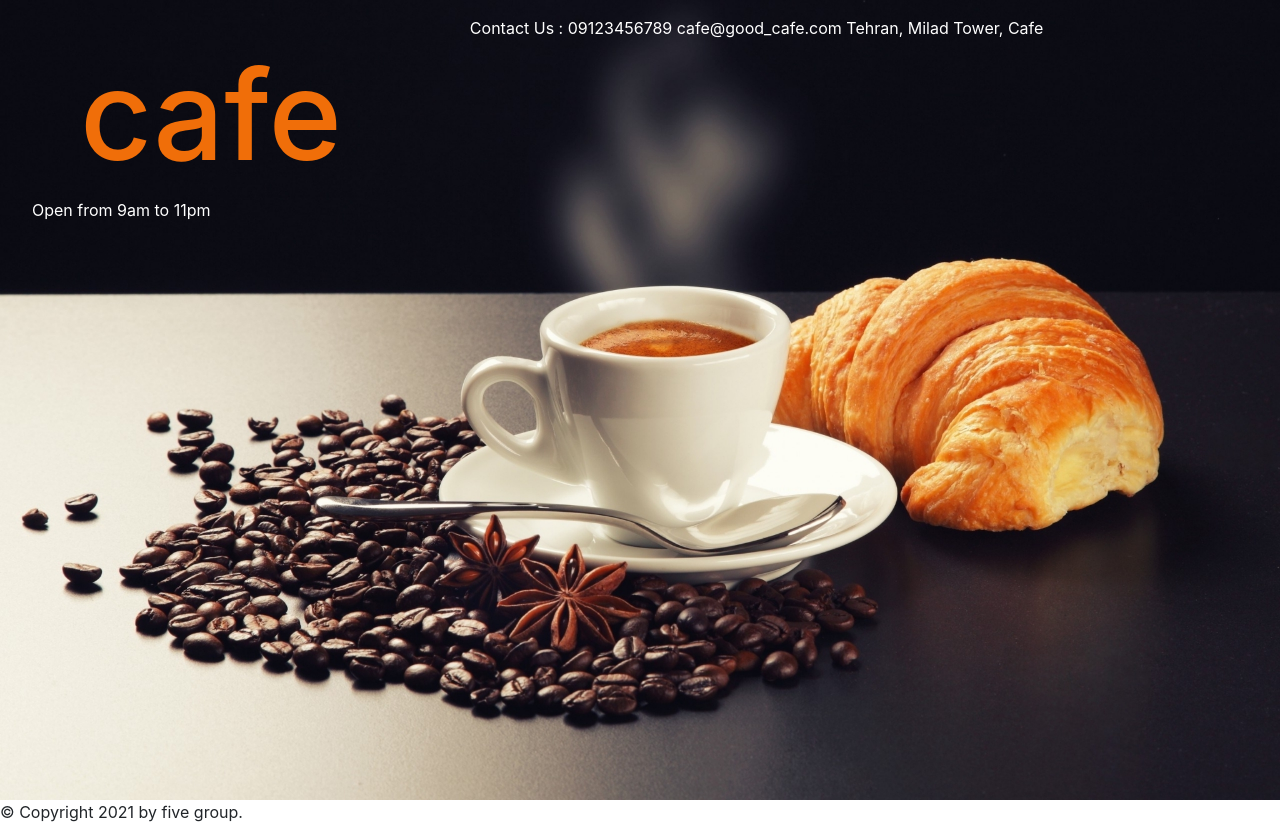
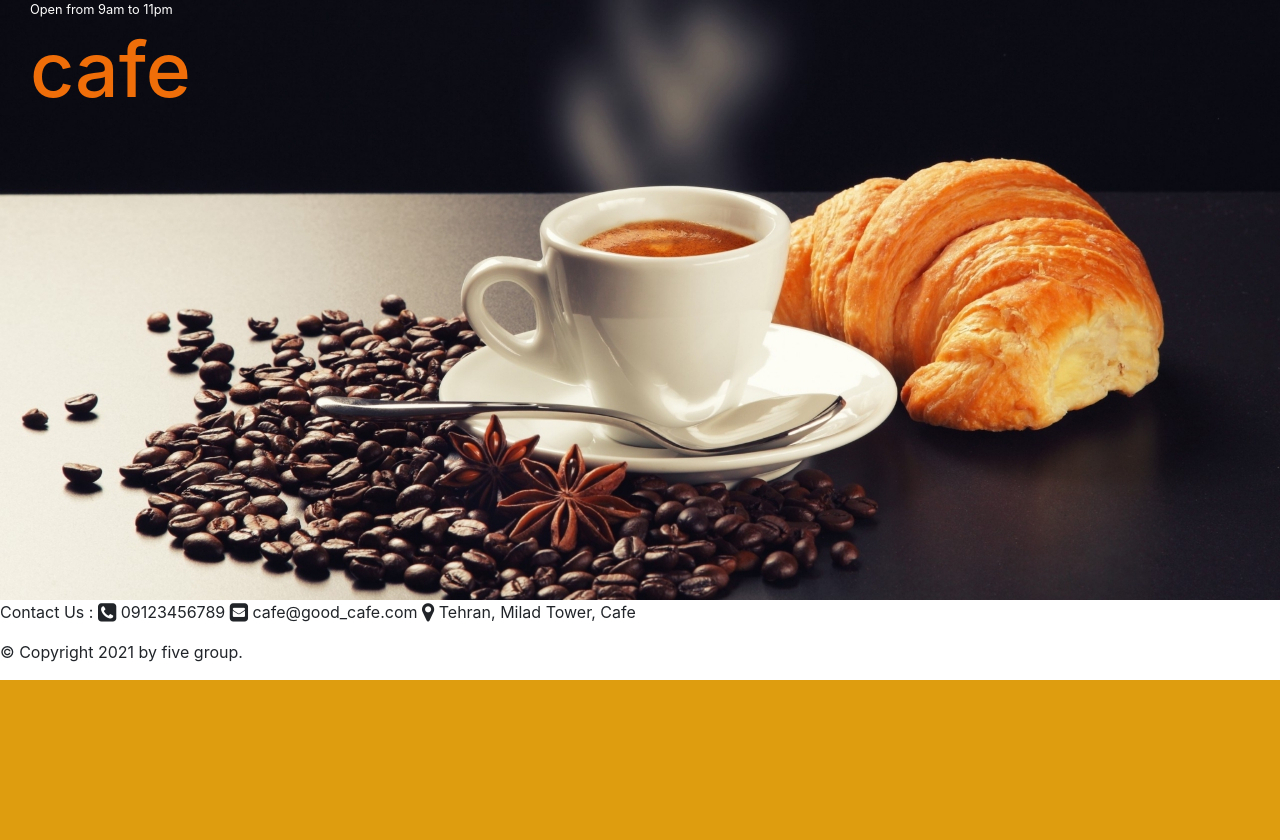
Before and after one commit to sepehr-ahmadi/django_test_project, a Flask app: page / in a window 1280 px wide. Shown: the part 174-1014 px from the top of the page. After the commit the page ends 854 px from the top, so only its background shows below. Run offline with Flask 2, Linux system fonts and the light colour scheme; some libraries are stand-ins or nearby versions.

Commit message:
update some front page

```diff
--- a/static/home.css
+++ b/static/home.css
@@ -2,5 +2,7 @@
   background-position: center;
   background-size: cover;
   background-image: url("img/4.jpg");
-  min-height: 100vh;
+  width: 100%;
+  height: auto;
+  min-height: 75vh;
 }
--- a/templates/cafe_base.html
+++ b/templates/cafe_base.html
@@ -8,6 +8,7 @@
     <link href="{{ url_for("static",filename="cafe_base.css") }}" rel="stylesheet">
     <link href="{{ url_for("static",filename="bootstrap.min.css") }}" rel="stylesheet">
     <link href="https://maxcdn.bootstrapcdn.com/bootstrap/4.5.2/css/bootstrap.min.css" rel="stylesheet">
+    <link rel="stylesheet" href="https://cdnjs.cloudflare.com/ajax/libs/font-awesome/4.7.0/css/font-awesome.min.css">
     <script src="https://maxcdn.bootstrapcdn.com/bootstrap/4.5.2/js/bootstrap.min.js"></script>
     <script src="https://cdnjs.cloudflare.com/ajax/libs/jquery/3.6.0/jquery.min.js"></script>
     {% block css %}
@@ -36,7 +37,8 @@
 {% endblock %}</div>
 <div id="footer">
     {% block footer %}
-       <p>&copy; Copyright 2021 by five group.</p>
+        <p>Contact Us : <i class="fa fa-phone-square fa-lg">  </i>  09123456789  <i class="fa fa-envelope-square fa-lg" >  </i> cafe@good_cafe.com <i class="fa fa-map-marker fa-lg"> </i> Tehran, Milad Tower, Cafe </p>
+        <p>&copy; Copyright 2021 by five group.</p>
     {% endblock %}
 </div>
 </body>
--- a/templates/home.html
+++ b/templates/home.html
@@ -10,27 +10,17 @@
     <meta name="viewport" content="width=device-width, initial-scale=1">
 {% endblock %}
 {% block content %}
-<div class="container-fluid bgimg">
+<div class="container-fluid bgimg min-vh-75">
     <div class="row">
-        <div class="col3 pr-lg-5 mr-3">
-            <h1 style="font-size: 125px; color: #f06e09 ;padding-left: 5rem; padding-top: 5vh">cafe</h1>
+        <div class="col pr-lg-5 mr-3">
+            <h1 style="font-size: 6vw; position: absolute; left: 30px; color: #f06e09 ; padding-top: 3vh">cafe</h1>
         </div>
-        <div class="col3 pl-lg-5 text-white pt-lg-3 ml-3">
-            <p>Contact Us : <i class="fa fa-phone-square fa-lg">  </i>  09123456789  <i class="fa fa-envelope-square fa-lg" >  </i> cafe@good_cafe.com <i class="fa fa-map-marker fa-lg"> </i> Tehran, Milad Tower, Cafe </p>
-
-        </div>
-
-        <div class="col-1 text-danger pt-lg-3 ">
-            <i class="fa fa-list fa-3x"></i>
-
-        </div>
-
-
+        <div class="row">
+        <p style="position: absolute; left: 30px; color: white; font-size: 1vw">Open from 9am to 11pm</p>
+    </div>
 
     </div>
-    <div class="row">
-        <p style="padding-left: 2rem; color: white">Open from 9am to 11pm</p>
-    </div>
+
 
 </div>
 {% endblock %}
```
